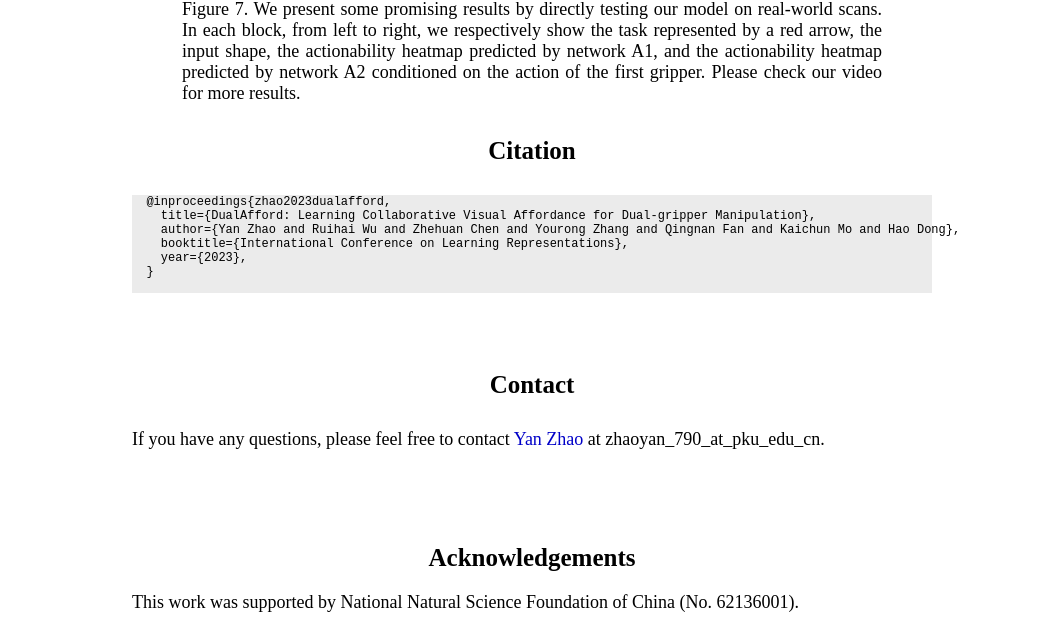
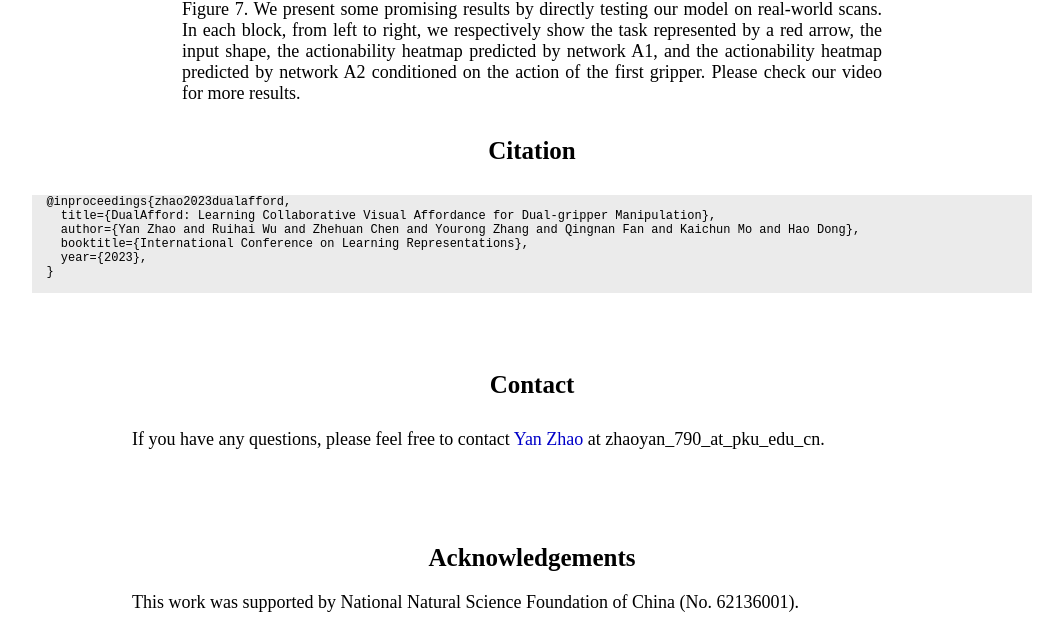
Before and after one commit to hyperplane-lab/DualAfford, a plain HTML site: page index.html in a window 1280 px wide. Shown: the part 5923-6554 px from the top of the page, without its empty margins (108-1171 px from the left). Drawn offline with Linux system fonts and the light colour scheme; a web font is replaced by a local one.

Commit message:
Update paperstyle.css

```diff
--- a/css/paperstyle.css
+++ b/css/paperstyle.css
@@ -265,10 +265,10 @@
 
 .myBibTex{
 	margin-top: 30px;
-	font-family: 'Times New Roman', serif;
+	font-family: 'monospace';
 	font-size: 12;
 	text-align: justify;
-	max-width: 800;
+	max-width: 1000;
 	margin-left: auto;
 	margin-right: auto;
 }
```
